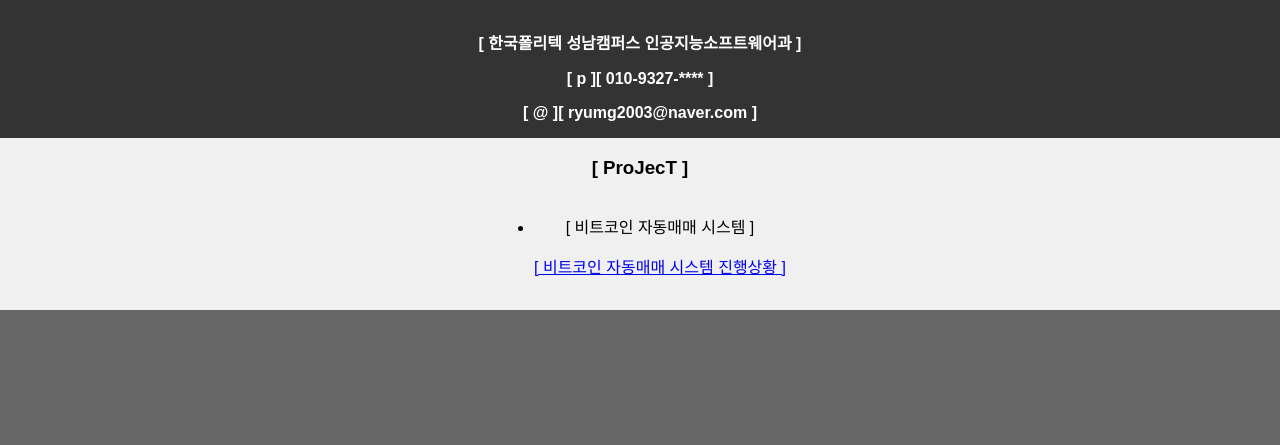
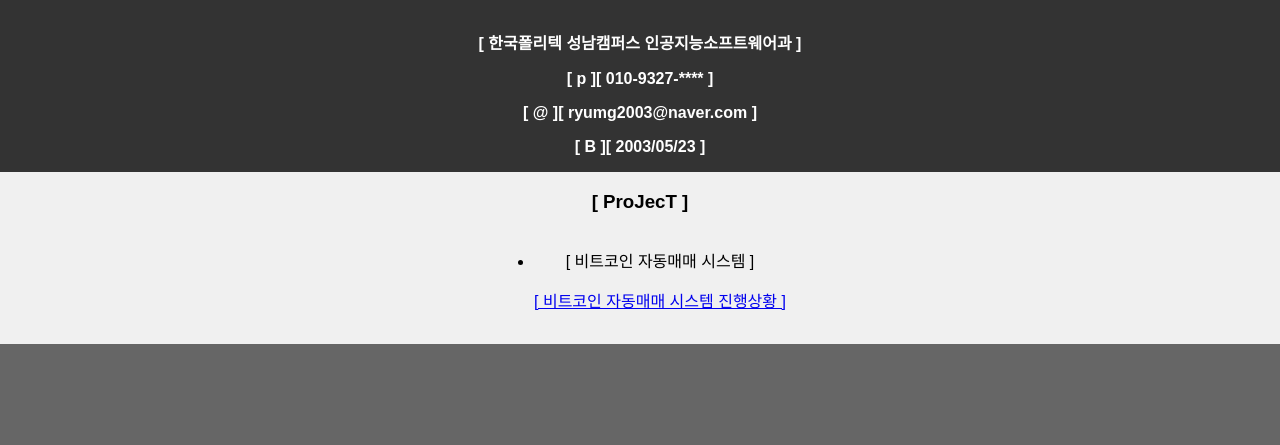
Before and after one commit to 2403111003/2403111003.gitgub.io, a plain HTML site: page index.html in a window 1280 px wide. Shown: the part 1400-1845 px from the top of the page. Drawn offline with Linux system fonts and the light colour scheme; a web font is replaced by a local one.

Commit message:
index.html

```diff
--- a/index.html
+++ b/index.html
@@ -48,6 +48,9 @@
     </div>
     <div>
       <p><strong>[ @ ][ ryumg2003@naver.com ]</strong></p>
+    </div>
+    <div>
+      <p><strong>[ B ][ 2003/05/23 ]</strong></p>
     </div>
   </div>
 </div>
```
